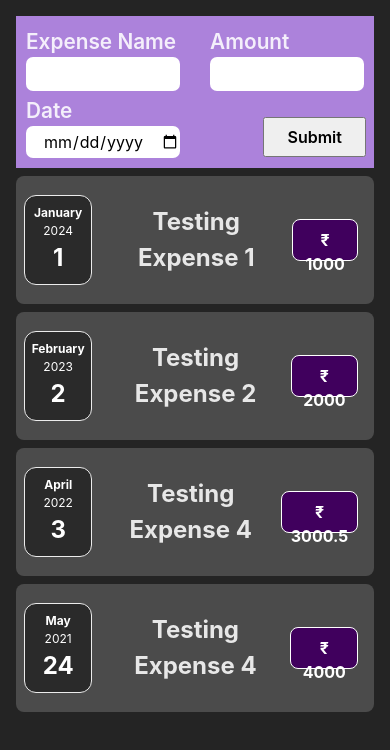
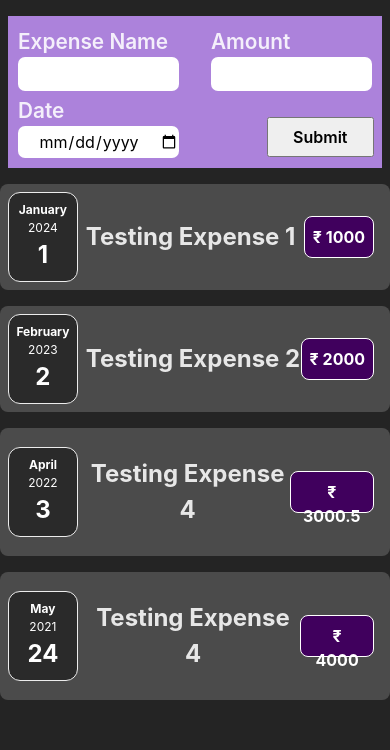
Before and after one commit to sdhone98/ExpenseTracker, a React (Vite) app: page / in a window 390 px wide. Shown: the top 750 px of the page. Built offline with nearby package versions, Linux system fonts and the light colour scheme.

Commit message:
media query added, code updated

```diff
--- a/src/App.css
+++ b/src/App.css
@@ -1,2 +1,5 @@
 #root {
+    display: flex;
+    flex-direction: column;
+    align-items: center;
 }
--- a/src/App.jsx
+++ b/src/App.jsx
@@ -1,38 +1,54 @@
 import './App.css'
 import Expense from './components/Expense/Expense.jsx'
 import AddExpense from './components/AddExpense/AddExpense.jsx'
+import Card from './components/UI/Card.jsx'
+import { useState } from 'react'
+
 const expenseData = [
   {
     "id": 1001,
     "name": "Testing Expense 1",
     "amount": 1000.00,
-    "date": new Date(2024, 0,1)
+    "date": new Date(2024, 0, 1)
   },
   {
     "id": 1002,
     "name": "Testing Expense 2",
     "amount": 2000.00,
-    "date": new Date(2023, 1,2)
+    "date": new Date(2023, 1, 2)
   },
   {
     "id": 1003,
     "name": "Testing Expense 4",
     "amount": 3000.50,
-    "date": new Date(2022, 3,3)
+    "date": new Date(2022, 3, 3)
   },
   {
     "id": 1004,
     "name": "Testing Expense 4",
     "amount": 4000.00,
-    "date": new Date(2021, 4,24)
+    "date": new Date(2021, 4, 24)
   }
 ]
 function App() {
 
+  const [db, setDbData] = useState([ {
+    "id": 1004,
+    "name": "Testing Expense 4",
+    "amount": 4000.00,
+    "date": new Date(2021, 4, 24)
+  }])
+
+  const saveExpenseData = (expense) => {
+    console.log("APP = > ", expense)
+
+  }
+
   return (
     <>
-      <AddExpense/>
-      {expenseData.map((obj) => <Expense data={obj}/> )}
+        <AddExpense onExpenseDataHandeler={saveExpenseData} />
+        {expenseData.map((obj) => <Expense data={obj} />)}
+
 
 
     </>
--- a/src/components/AddExpense/AddExpense.jsx
+++ b/src/components/AddExpense/AddExpense.jsx
@@ -1,10 +1,10 @@
 import { useState } from "react";
 import "./AddExpense.scss";
 import Card from "../UI/Card";
-const AddExpense = () => {
+const AddExpense = (props) => {
   const [formTitle, setFormTitle] = useState("");
   const [formAmount, setFormAmount] = useState("");
-  const [formDate, setFormDate] = useState(Date());
+  const [formDate, setFormDate] = useState("");
 
   const getInputDetails = (trigger, value) => {
     if (trigger == "name") {
@@ -14,15 +14,17 @@ const AddExpense = () => {
     } else if (trigger == "date") {
         setFormDate(value);
     }
-    console.log(value);
   };
 
   const saveDetails = (event) => {
     event.preventDefault();
-    console.log({ id: Math.random(), title: formTitle, ampunt: formAmount, date: formDate });
-    setFormTitle("")
-    setFormAmount("")
-    setFormDate(Date())
+    const formData = {
+      "id": Math.random(), "title": formTitle, "amount": formAmount, "date": Date(formDate)
+    };
+    props.onExpenseDataHandeler(formData)
+    setFormTitle("");
+    setFormAmount("");
+    setFormDate("");
   };
   return (
     <Card className="add-expense">
--- a/src/components/AddExpense/AddExpense.scss
+++ b/src/components/AddExpense/AddExpense.scss
@@ -1,5 +1,5 @@
 .add-expense {
-  background-color: rgb(202, 15, 15);
+  width: 100%;
   display: flex;
 
   .add-expense-form {
@@ -63,3 +63,10 @@
     border: None;
   }
 }
+
+@media screen and (min-width: 720px) {
+  .add-expense{
+
+   width: 60%;
+  }
+}
--- a/src/components/Expense/Expense.scss
+++ b/src/components/Expense/Expense.scss
@@ -1,4 +1,5 @@
 .expense-item {
+  width: 60%;
   display: flex;
   justify-content: space-between;
   align-items: center;
@@ -34,21 +35,10 @@
     border-radius: 8px;
   }
 
-  // @media (min-width: 580px) {
-  //   .expense-item__description {
-  //     flex-direction: row;
-  //     align-items: center;
-  //     justify-content: flex-start;
-  //     flex: 1;
-  //   }
+}
+@media screen and (max-width: 720px) {
+  .expense-item {
+   width: 100%;
 
-  //   .expense-item__description h2 {
-  //     font-size: 1.25rem;
-  //   }
-
-  //   .expense-item__price {
-  //     font-size: 1.25rem;
-  //     padding: 0.5rem 1.5rem;
-  //   }
-  // }
+  }
 }
```
